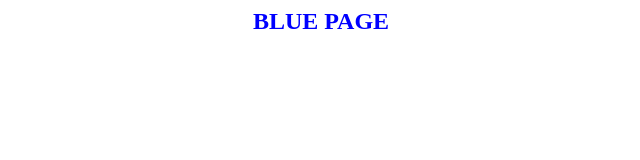
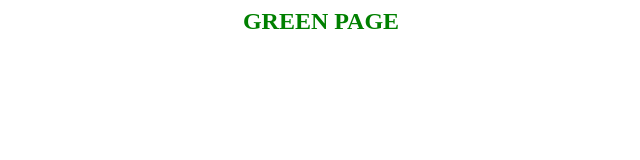
Before and after one commit to yoo-chris/cicdtest, a plain HTML site: page index.html in a window 1280 px wide. Shown: the whole page, without its empty margins (319-959 px from the left). Drawn offline with Linux system fonts and the light colour scheme.

Commit message:
Update index.html

```diff
--- a/index.html
+++ b/index.html
@@ -1,5 +1,5 @@
 <center>
   <h2>
-    <font color="blue">BLUE PAGE</font>
+    <font color="green">GREEN PAGE</font>
   </h2>
 </center>
```
